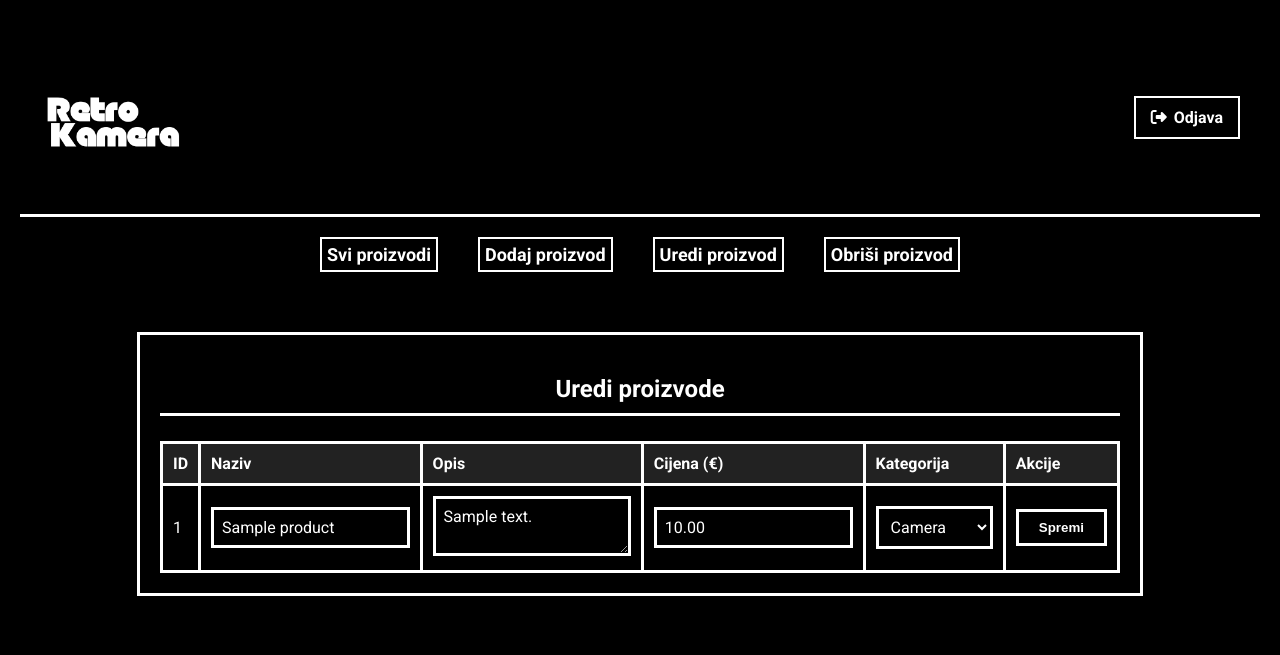
After one commit to mmanzin-dev/Web2-Project, a PHP site: page /edit_product.php in a window 1280 px wide. The commit adds this page. Shown: the top 655 px of the page. Run offline with PHP 8.4, Linux system fonts and the light colour scheme; the visitor is signed in with stand-in values (Sample User, id 1); data comes from the database, SQL or seed files in the repository; tables that the repository leaves empty hold one stand-in row (values such as "Sample post"); some libraries are stand-ins or nearby versions.

Commit message:
commit, add and edit

```diff
--- /dev/null
+++ b/edit_product.php
@@ -0,0 +1,154 @@
+<?php
+session_start();
+require 'connect.php';
+require 'head.php';
+require 'header.php';
+
+if (!isset($_SESSION['user_id'])) {
+    header("Location: login.php");
+    exit();
+}
+
+if ($_SERVER['REQUEST_METHOD'] === 'POST' && isset($_POST['edit_product'])) {
+    $id = intval($_POST['product_id']);
+    $name = trim($_POST['name'] ?? '');
+    $price = floatval($_POST['price'] ?? 0);
+    $category_id = intval($_POST['category'] ?? 0);
+    $description = trim($_POST['description'] ?? '');
+
+    if ($name !== '' && $price > 0 && $category_id > 0) {
+        $stmt = $conn->prepare("UPDATE products SET name = ?, description = ?, price = ?, category_id = ? WHERE product_id = ?");
+        $stmt->bind_param("ssdii", $name, $description, $price, $category_id, $id);
+        $stmt->execute();
+        $stmt->close();
+    }
+    header("Location: edit_product.php");
+    exit();
+}
+
+$products = $conn->query("SELECT * FROM products");
+$categories = [];
+$res = $conn->query("SELECT category_id, name FROM categories");
+while ($row = $res->fetch_assoc()) {
+    $categories[$row['category_id']] = $row['name'];
+}
+?>
+
+<!DOCTYPE html>
+<html lang="hr">
+<head>
+<meta charset="UTF-8" />
+<title>Uredi proizvode</title>
+<style>
+    body {
+        background: black;
+        color: white;
+        font-family: 'Roboto', sans-serif;
+        margin: 0; padding: 20px;
+    }
+    .container {
+        max-width: 960px;
+        margin: 40px auto;
+        border: 3px solid white;
+        padding: 20px;
+        background-color: black;
+    }
+    h2 {
+        text-align: center;
+        font-weight: bold;
+        border-bottom: 3px solid white;
+        padding-bottom: 10px;
+        margin-bottom: 25px;
+    }
+    table {
+        width: 100%;
+        border-collapse: collapse;
+    }
+    th, td {
+        padding: 10px;
+        border: 3px solid white;
+        vertical-align: middle;
+    }
+    th {
+        background-color: #222;
+        font-weight: bold;
+        text-align: left;
+    }
+    input, select, textarea {
+        width: 100%;
+        box-sizing: border-box;
+        padding: 8px;
+        background: black;
+        color: white;
+        border: 3px solid white;
+        font-family: 'Roboto', sans-serif;
+        font-size: 1em;
+        resize: vertical;
+    }
+    textarea {
+        min-height: 50px;
+    }
+    button {
+        background-color: black;
+        color: white;
+        border: 3px solid white;
+        padding: 8px 20px;
+        font-weight: bold;
+        cursor: pointer;
+        transition: background-color 0.3s ease, color 0.3s ease;
+        width: 100%;
+    }
+    button:hover {
+        background-color: white;
+        color: black;
+    }
+    .price-field {
+        -moz-appearance: textfield;
+        -webkit-appearance: none;
+        appearance: none;
+}
+</style>
+</head>
+<body>
+<div class="container">
+<h2>Uredi proizvode</h2>
+<table>
+    <thead>
+        <tr>
+            <th>ID</th>
+            <th>Naziv</th>
+            <th>Opis</th>
+            <th>Cijena (€)</th>
+            <th>Kategorija</th>
+            <th>Akcije</th>
+        </tr>
+    </thead>
+    <tbody>
+        <?php while ($p = $products->fetch_assoc()): ?>
+            <tr>
+                <form method="POST">
+                    <td>
+                        <?= $p['product_id'] ?>
+                        <input type="hidden" name="product_id" value="<?= $p['product_id'] ?>">
+                    </td>
+                    <td><input type="text" name="name" required value="<?= htmlspecialchars($p['name']) ?>" /></td>
+                    <td><textarea name="description" required><?= htmlspecialchars($p['description']) ?></textarea></td>
+                    <td><input type="text" step="0.01" min="0" name="price" required value="<?= htmlspecialchars($p['price']) ?>" /></td>
+                    <td>
+                        <select name="category" required>
+                            <?php foreach ($categories as $id => $cat_name): ?>
+                                <option value="<?= $id ?>" <?= ($p['category_id'] == $id ? 'selected' : '') ?>>
+                                    <?= htmlspecialchars($cat_name) ?>
+                                </option>
+                            <?php endforeach; ?>
+                        </select>
+                    </td>
+                    <td><button type="submit" name="edit_product">Spremi</button></td>
+                </form>
+            </tr>
+        <?php endwhile; ?>
+    </tbody>
+</table>
+</div>
+</body>
+</html>
```
Also changed, not shown: add_product.php (+88 -44 lines).
